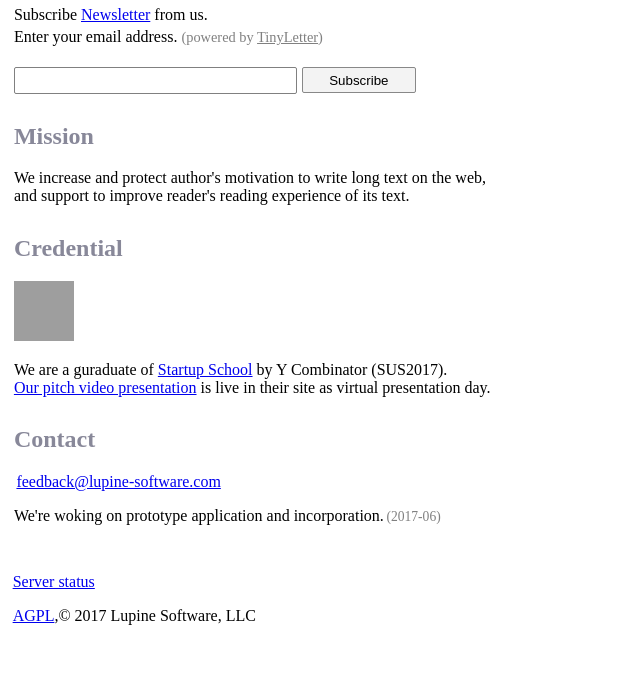
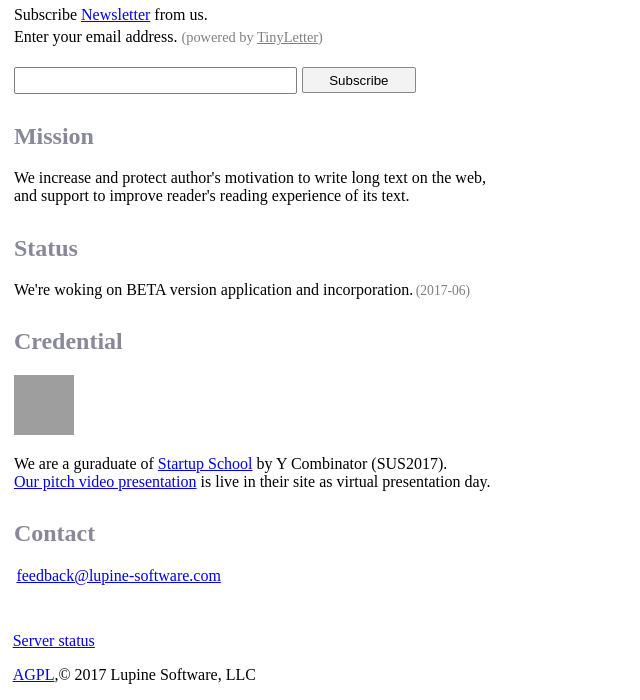
Before and after one commit to lupine-software/website, a Flask app: page / in a window 1280 px wide. Shown: the part 566-1266 px from the top of the page, without its empty margins (0-640 px from the left). Before the commit the page ends 1191 px from the top, so only its background shows below. Run offline with Flask 2, Linux system fonts and the light colour scheme; grey boxes are pictures that could not be loaded.

Commit message:
Add status article

```diff
--- a/templates/index.html
+++ b/templates/index.html
@@ -67,6 +67,11 @@
   </article>
 
   <article>
+    <h2>Status</h2>
+    <p>We're woking on BETA version application and incorporation.<span class="date">(2017-06)</span></p>
+  </article>
+
+  <article>
     <h2>Credential</h2>
     <a href="https://www.credential.net/xudv118k" target="_blank">
       <img src="https://dl.grauwoelfchen.net/file/lupine-software/lupine-software-startup-school-badge-by-ycombinator-149782470388.png" width="60" height="60" alt="The Certificate of Startup School by Y Combinator">
@@ -78,7 +83,6 @@
   <article>
     <h2>Contact</h2>
     <p><a class="mail" href="mailto:feedback@lupine-software.com">feedback&#64;lupine-software.com</a></p>
-    <p>We're woking on prototype application and incorporation.<span class="date">(2017-06)</span></p>
   </article>
 </section>
 
```
